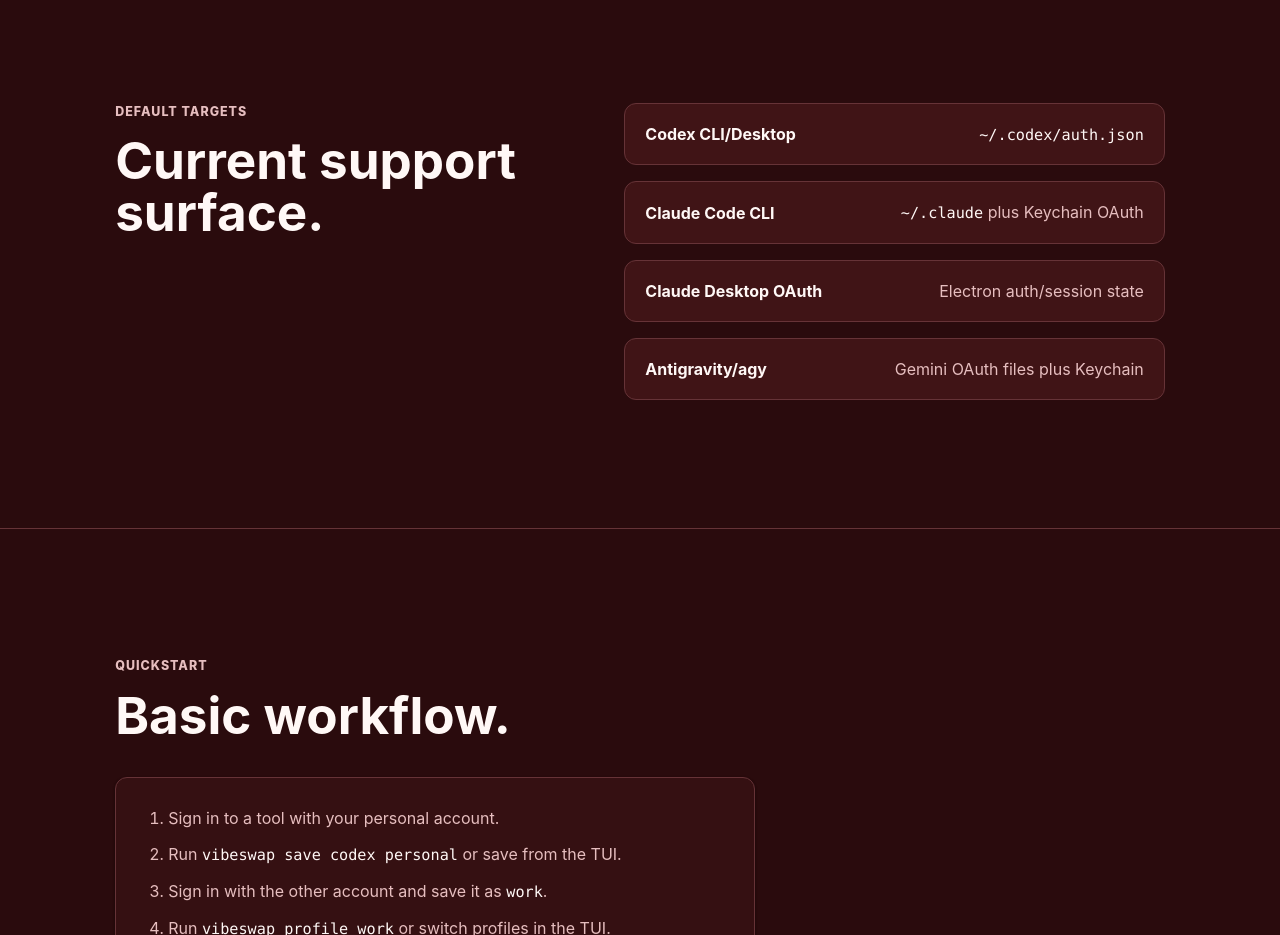
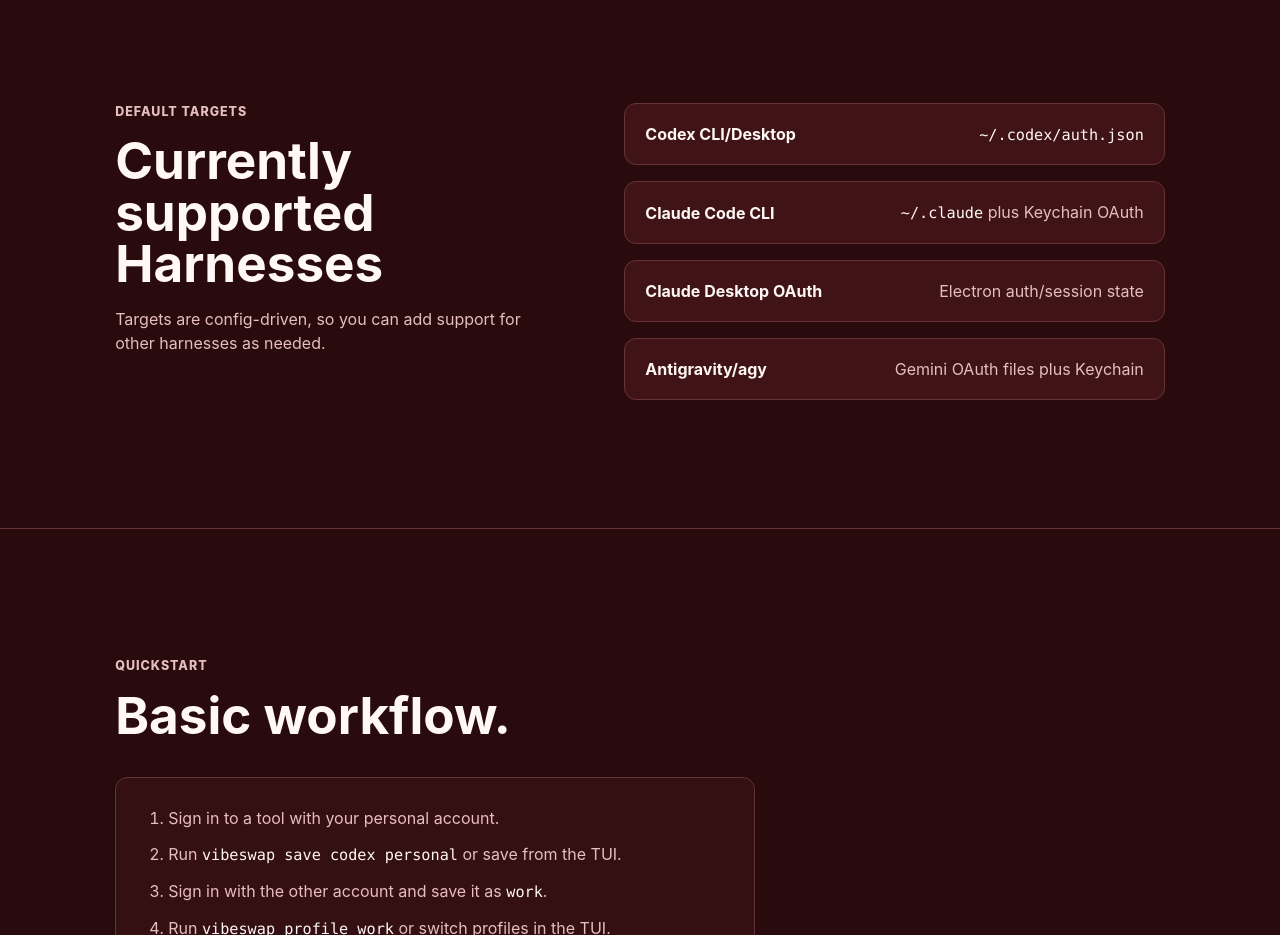
Before and after one commit to anosognosia/vibe-swap, a website: page site/index.html in a window 1280 px wide. Shown: the part 2740-3675 px from the top of the page. Drawn offline with Linux system fonts and the light colour scheme.

Commit message:
Update supported harnesses copy

```diff
--- a/site/index.html
+++ b/site/index.html
@@ -164,7 +164,11 @@ agy
       <section id="targets" class="section targets-section">
         <div>
           <p class="eyebrow">default targets</p>
-          <h2>Current support surface.</h2>
+          <h2>Currently supported Harnesses</h2>
+          <p>
+            Targets are config-driven, so you can add support for other
+            harnesses as needed.
+          </p>
         </div>
         <div class="target-list">
           <div><strong>Codex CLI/Desktop</strong><span><code>~/.codex/auth.json</code></span></div>
```
